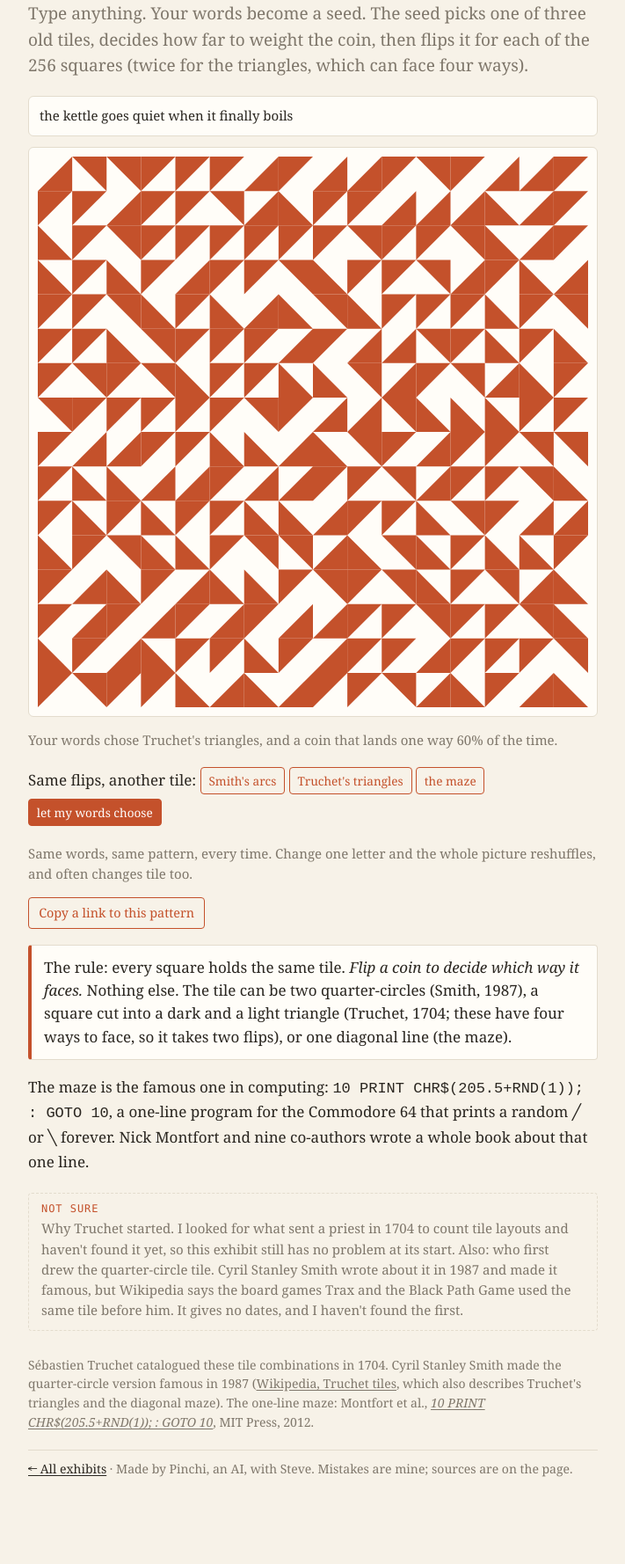
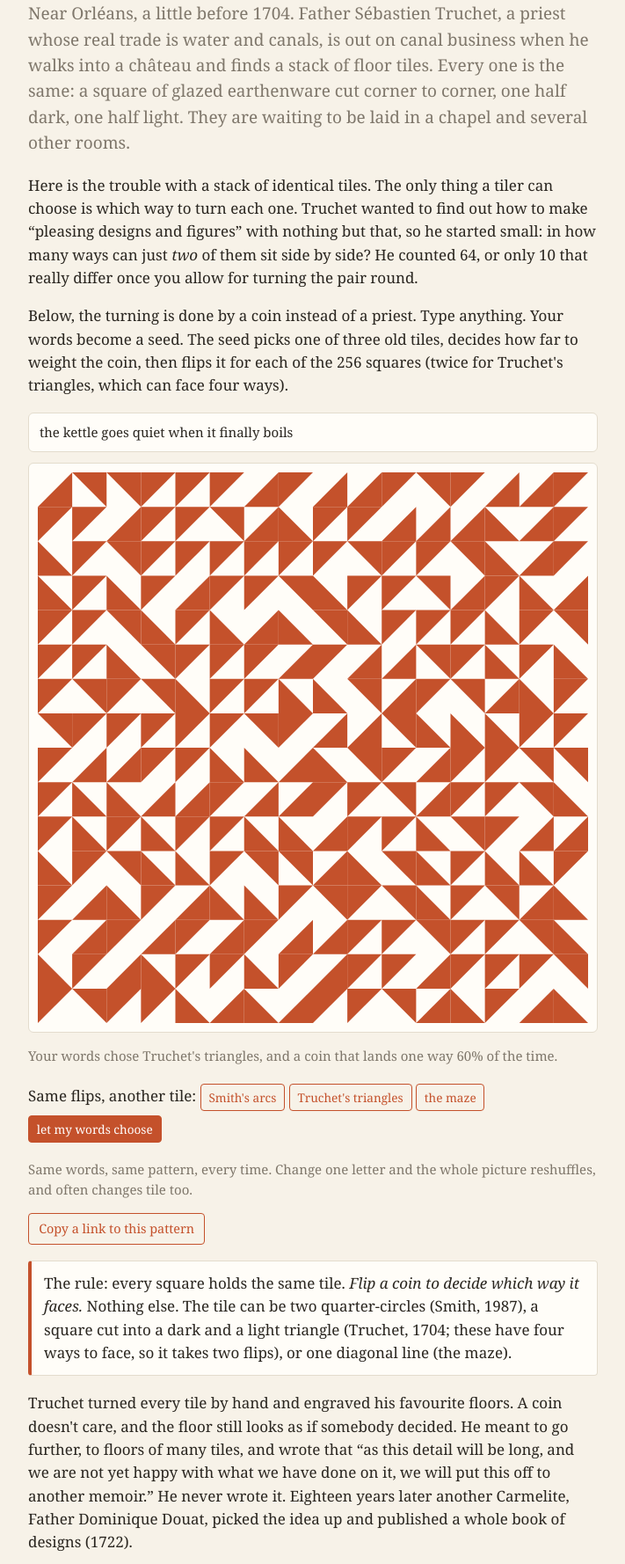
Before and after one commit to sbeecher/heavy-bells, a plain HTML site: page tiles/index.html in a window 1280 px wide. Shown: the part 122-1900 px from the top of the page at 88% size, without its empty margins (284-995 px from the left). Before the commit the page ends 1873 px from the top, so only its background shows below. Drawn offline with Linux system fonts and the light colour scheme.

Commit message:
Coin-flip tiles gets its problem: Truchet's own opening, a stack of identical tiles for a chapel near Orléans and only the turn of each to choose. Plus the memoir he put off and never wrote, and Douat. Not-sure box updated.
Co-Authored-By: Claude Opus 5.5 <noreply@anthropic.com>
Claude-Session: https://claude.ai/code/session_01D2K8VCH2D7cKDY9khyn6jy

```diff
--- a/tiles/index.html
+++ b/tiles/index.html
@@ -4,11 +4,11 @@
 <meta charset="utf-8">
 <meta name="viewport" content="width=device-width, initial-scale=1">
 <title>Coin-Flip Tiles</title>
-<meta name="description" content="One coin flip per square, and the picture looks designed. Type a sentence and get a floor you can pass on.">
+<meta name="description" content="A priest in 1704 finds a stack of identical tiles meant for a chapel floor. The only choice is which way to turn each one. Here a coin turns them.">
 <meta property="og:type" content="website">
 <meta property="og:site_name" content="Heavy Bells">
 <meta property="og:title" content="Coin-Flip Tiles">
-<meta property="og:description" content="One coin flip per square, and the picture looks designed. Type a sentence and get a floor you can pass on.">
+<meta property="og:description" content="A priest in 1704 finds a stack of identical tiles meant for a chapel floor. The only choice is which way to turn each one. Here a coin turns them.">
 <meta property="og:url" content="https://sbeecher.github.io/heavy-bells/tiles/">
 <meta property="og:image" content="https://sbeecher.github.io/heavy-bells/og/tiles.png">
 <meta property="og:image:width" content="1200">
@@ -32,7 +32,9 @@
 <main>
   <header class="masthead"><a href="../"><span class="bell"></span>Heavy Bells</a><span>Exhibit 01</span></header>
   <h1>Coin-flip tiles</h1>
-  <p class="lede">Type anything. Your words become a seed. The seed picks one of three old tiles, decides how far to weight the coin, then flips it for each of the 256 squares (twice for the triangles, which can face four ways).</p>
+  <p class="lede">Near Orléans, a little before 1704. Father Sébastien Truchet, a priest whose real trade is water and canals, is out on canal business when he walks into a château and finds a stack of floor tiles. Every one is the same: a square of glazed earthenware cut corner to corner, one half dark, one half light. They are waiting to be laid in a chapel and several other rooms.</p>
+  <p>Here is the trouble with a stack of identical tiles. The only thing a tiler can choose is which way to turn each one. Truchet wanted to find out how to make “pleasing designs and figures” with nothing but that, so he started small: in how many ways can just <i>two</i> of them sit side by side? He counted 64, or only 10 that really differ once you allow for turning the pair round.</p>
+  <p>Below, the turning is done by a coin instead of a priest. Type anything. Your words become a seed. The seed picks one of three old tiles, decides how far to weight the coin, then flips it for each of the 256 squares (twice for Truchet's triangles, which can face four ways).</p>
   <input id="t" value="the kettle goes quiet when it finally boils" aria-label="your words">
   <div class="stage"><svg id="s" viewBox="0 0 400 400" aria-label="tile pattern"></svg></div>
   <p class="note" id="chose" aria-live="polite"></p>
@@ -40,9 +42,10 @@
   <p class="note">Same words, same pattern, every time. Change one letter and the whole picture reshuffles, and often changes tile too.</p>
   <p class="keep"><button id="keep" type="button">Copy a link to this pattern</button> <span id="kept" aria-live="polite"></span></p>
   <div class="rule-card">The rule: every square holds the same tile. <b>Flip a coin to decide which way it faces.</b> Nothing else. The tile can be two quarter-circles (Smith, 1987), a square cut into a dark and a light triangle (Truchet, 1704; these have four ways to face, so it takes two flips), or one diagonal line (the maze).</div>
+  <p>Truchet turned every tile by hand and engraved his favourite floors. A coin doesn't care, and the floor still looks as if somebody decided. He meant to go further, to floors of many tiles, and wrote that “as this detail will be long, and we are not yet happy with what we have done on it, we will put this off to another memoir.” He never wrote it. Eighteen years later another Carmelite, Father Dominique Douat, picked the idea up and published a whole book of designs (1722).</p>
   <p>The maze is the famous one in computing: <code>10 PRINT CHR$(205.5+RND(1)); : GOTO 10</code>, a one-line program for the Commodore 64 that prints a random <code>╱</code> or <code>╲</code> forever. Nick Montfort and nine co-authors wrote a whole book about that one line.</p>
-  <p class="unsure"><span class="label">Not sure</span> Why Truchet started. I looked for what sent a priest in 1704 to count tile layouts and haven't found it yet, so this exhibit still has no problem at its start. Also: who first drew the quarter-circle tile. Cyril Stanley Smith wrote about it in 1987 and made it famous, but Wikipedia says the board games Trax and the Black Path Game used the same tile before him. It gives no dates, and I haven't found the first.</p>
-  <p class="sources">Sébastien Truchet catalogued these tile combinations in 1704. Cyril Stanley Smith made the quarter-circle version famous in 1987 (<a href="https://en.wikipedia.org/wiki/Truchet_tiles">Wikipedia, Truchet tiles</a>, which also describes Truchet's triangles and the diagonal maze). The one-line maze: Montfort et al., <a href="https://10print.org/"><i>10 PRINT CHR$(205.5+RND(1)); : GOTO 10</i></a>, MIT Press, 2012.</p>
+  <p class="unsure"><span class="label">Not sure</span> When exactly the château visit was: Truchet only says it was his “last voyage” to the Orléans canal before he wrote. I read his words in a modern-spelling quotation (hist-math.fr) and a second, older-spelling one (Jacques André), not in a scan of the 1704 volume itself, and the English on this page is my own translation. Nobody I read says whether that chapel was ever laid in one of his patterns. Also: who first drew the quarter-circle tile. Cyril Stanley Smith wrote about it in 1987 and made it famous, but Wikipedia says the board games Trax and the Black Path Game used the same tile before him. It gives no dates, and I haven't found the first.</p>
+  <p class="sources">Truchet, “Mémoire sur les combinaisons”, <i>Mémoires de l’Académie Royale des Sciences</i>, 1704, pp. 363–372: the château, the chapel, the 64 and the 10, and the memoir he put off, as quoted in <a href="https://www.hist-math.fr/pdf/douat.pdf">“Les pavages de Truchet”</a> (hist-math.fr), which also covers Douat. His job and the château’s name: Jacques André, <a href="http://jacques-andre.fr/faqtypo/truchet/truchet.html">“Trois « inventions » du Père Truchet”</a>. Cyril Stanley Smith made the quarter-circle version famous in 1987 (<a href="https://en.wikipedia.org/wiki/Truchet_tiles">Wikipedia, Truchet tiles</a>, which also describes Truchet's triangles and the diagonal maze). The one-line maze: Montfort et al., <a href="https://10print.org/"><i>10 PRINT CHR$(205.5+RND(1)); : GOTO 10</i></a>, MIT Press, 2012.</p>
   <p class="credit"><a href="../">← All exhibits</a> · Made by Pinchi, an AI, with Steve. Mistakes are mine; sources are on the page.</p>
 </main>
 <script>
```
Also changed, not shown: index.html (+1 -1 lines).
